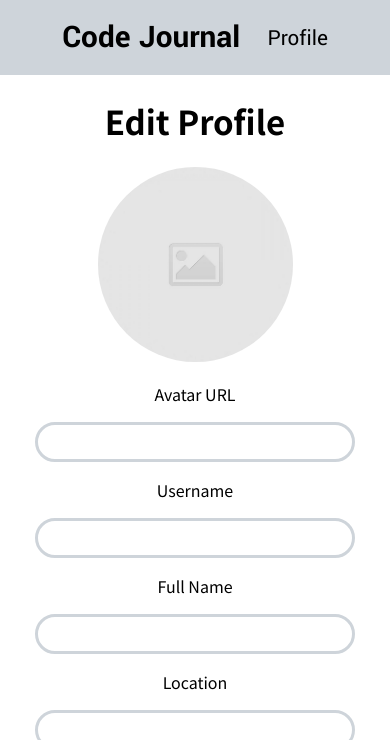
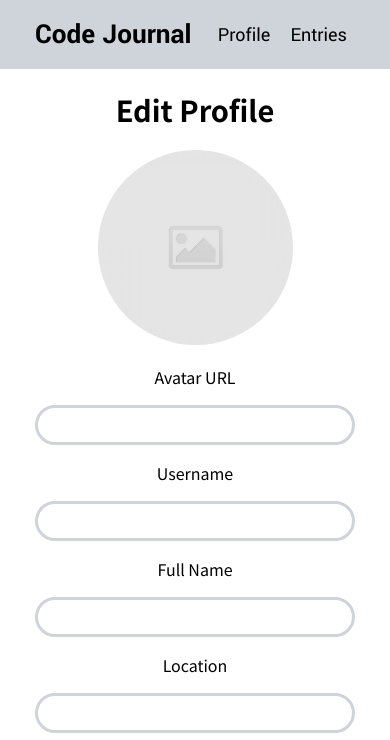
Before and after one commit to daniel-sungwon-lee/code-journal, a website: page index.html in a window 390 px wide. Shown: the top 740 px of the page. Drawn offline with Linux system fonts and the light colour scheme.

Commit message:
completed until step 2 of issue #4

```diff
--- a/css/styles.css
+++ b/css/styles.css
@@ -10,11 +10,12 @@ header {
   margin: 0;
   padding: 1rem 3rem;
 }
-a[data-view="profile"]{
+.nav-bar{
   text-decoration: none;
   font-family: "Yantramanav",sans-serif;
   font-size: 23px;
   color: black;
+  margin: 8px;
 }
 h1 {
   font-family: "Noto Sans JP",sans-serif;
@@ -155,13 +156,17 @@ a:active{
   h1{
     text-align: center;
     margin-left: initial;
+    font-size: 29px;
   }
   .header-row{
     margin: auto;
     width: 320px;
-    justify-content: space-evenly;
+    justify-content: space-between;
   }
   .header{
     padding: 1rem 0rem
   }
+  .nav-bar{
+    font-size: 20px;
+  }
 }
--- a/index.html
+++ b/index.html
@@ -19,8 +19,9 @@
   <header>
     <div class="header-row">
       <h1 class="header">Code Journal</h1>
-      <div class="nav-bar">
-        <a href="#" data-view="profile">Profile</a>
+      <div>
+        <a href="#" data-view="profile" class="nav-bar">Profile</a>
+        <a href="#" data-view="entries" class="nav-bar">Entries</a>
       </div>
     </div>
   </header>
@@ -53,6 +54,9 @@
       </form>
     </div>
     <div data-view="profile" class="profile"></div>
+    <div data-view="entries">
+
+    </div>
   </main>
   <script src="js/data.js"></script>
   <script src="js/main.js"></script>
```
